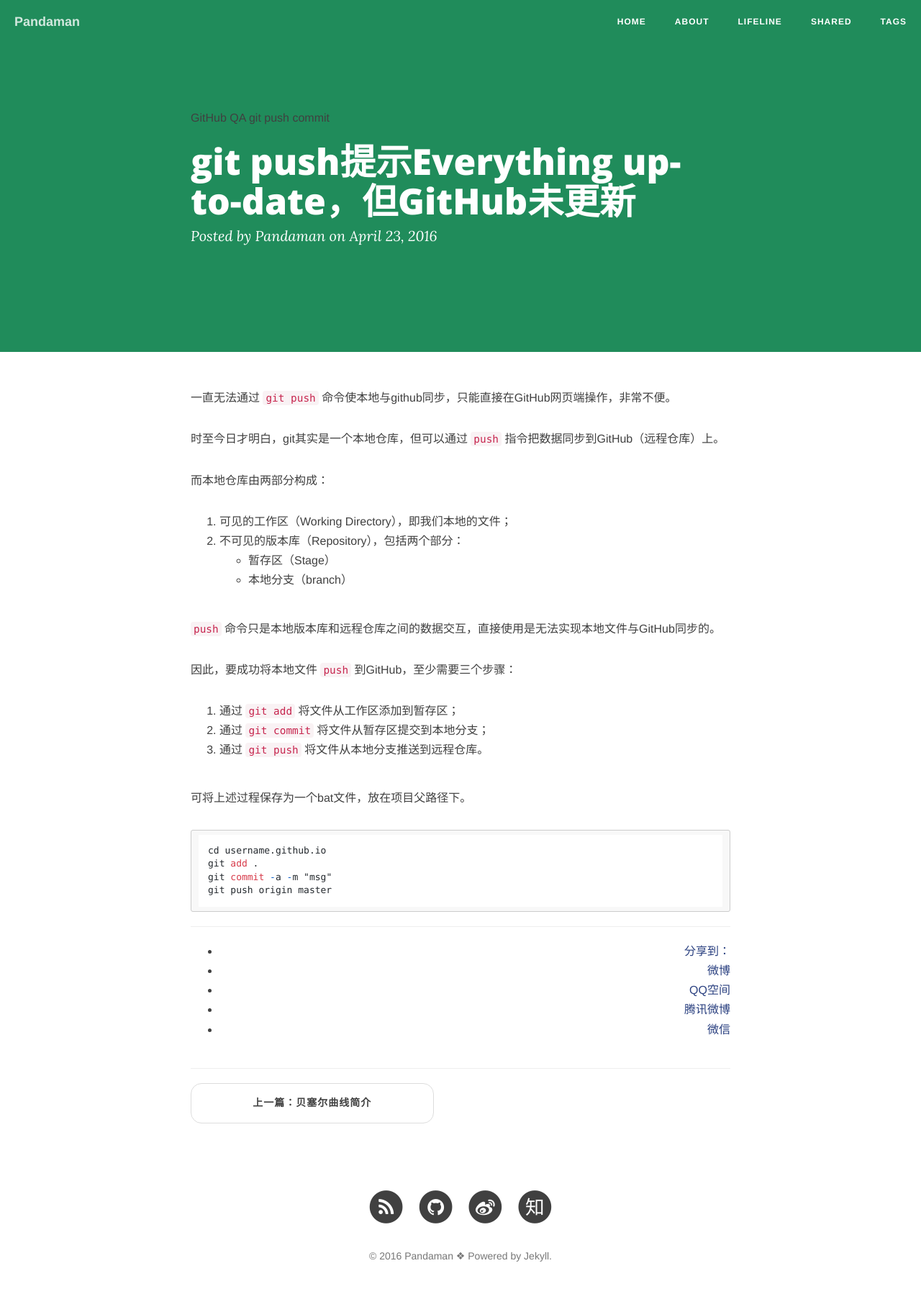
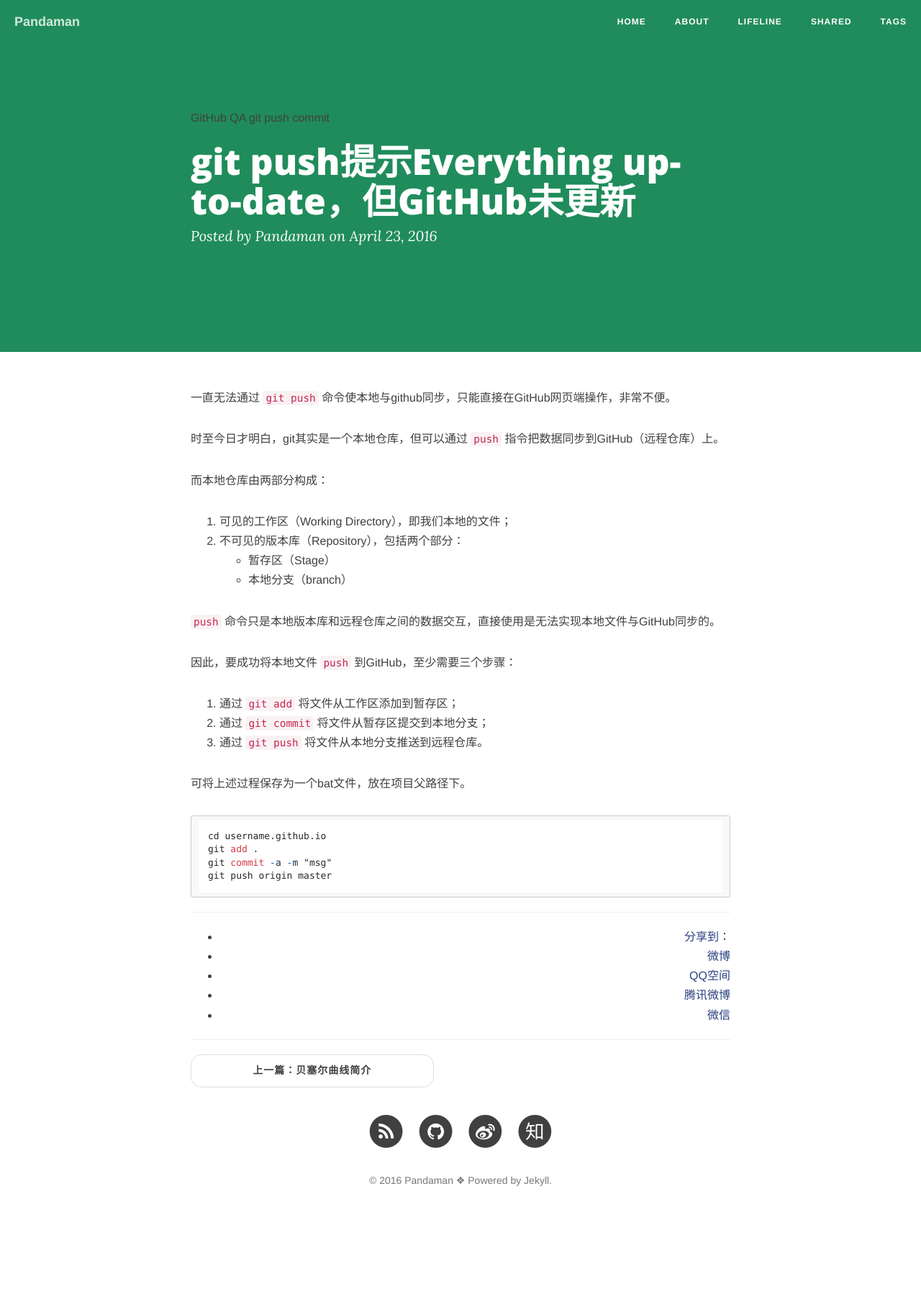
Before and after one commit to ceares/ceares.github.io, a Jekyll site: the page built from _posts/qa/2016-04-23-gitpush.md, in a window 1280 px wide. Shown: the whole page at 72% size. Built offline with Jekyll 4.4.1, drawn with Linux system fonts in a browser that asks for light colours; nearby versions of some CDN libraries; comment, search, counter and statistics services are not loaded; after the commit the page ends 1718 px from its top, so only the background shows below that.

Commit message:
Update clean-blog.css

```diff
--- a/css/clean-blog.css
+++ b/css/clean-blog.css
@@ -83,7 +83,7 @@
 }
 .post-container ul,
 .post-container ol {
-  margin-bottom: 40px;
+  margin-bottom: 5px;
 }
 .post-container ol ol,
 .post-container ol ul,
@@ -365,7 +365,7 @@
 }
 footer {
   font-size: 20px;
-  padding: 50px 0 65px;
+  padding: 30px 0 65px;
 }
 footer .list-inline {
   margin: 0;
@@ -472,7 +472,6 @@
   .pager li > a,
   .pager li > span {
     font-size: 14px;
-    padding: 15px 25px;
   }
 }
 .pager li > a {
```
